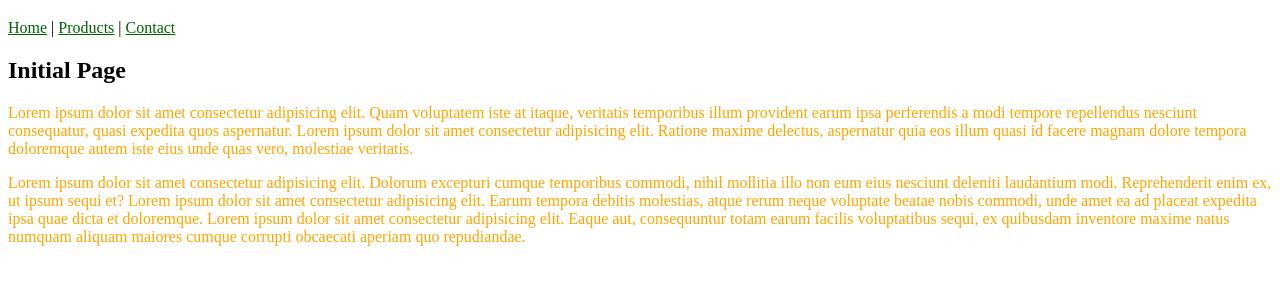
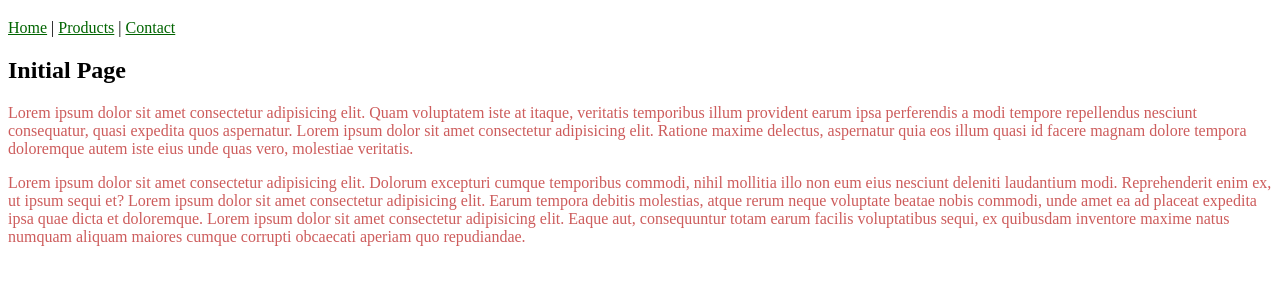
Before and after one commit to HarllonCS/generic-website, a plain HTML site: page index.html in a window 1280 px wide. Shown: the part 61-346 px from the top of the page. Drawn offline with Linux system fonts and the light colour scheme.

Commit message:
style(text): change text color

```diff
--- a/css/style.css
+++ b/css/style.css
@@ -3,7 +3,7 @@ a {
 }
 
 p {
-    color: orange;
+    color: indianred;
 }
 
 li {
```
